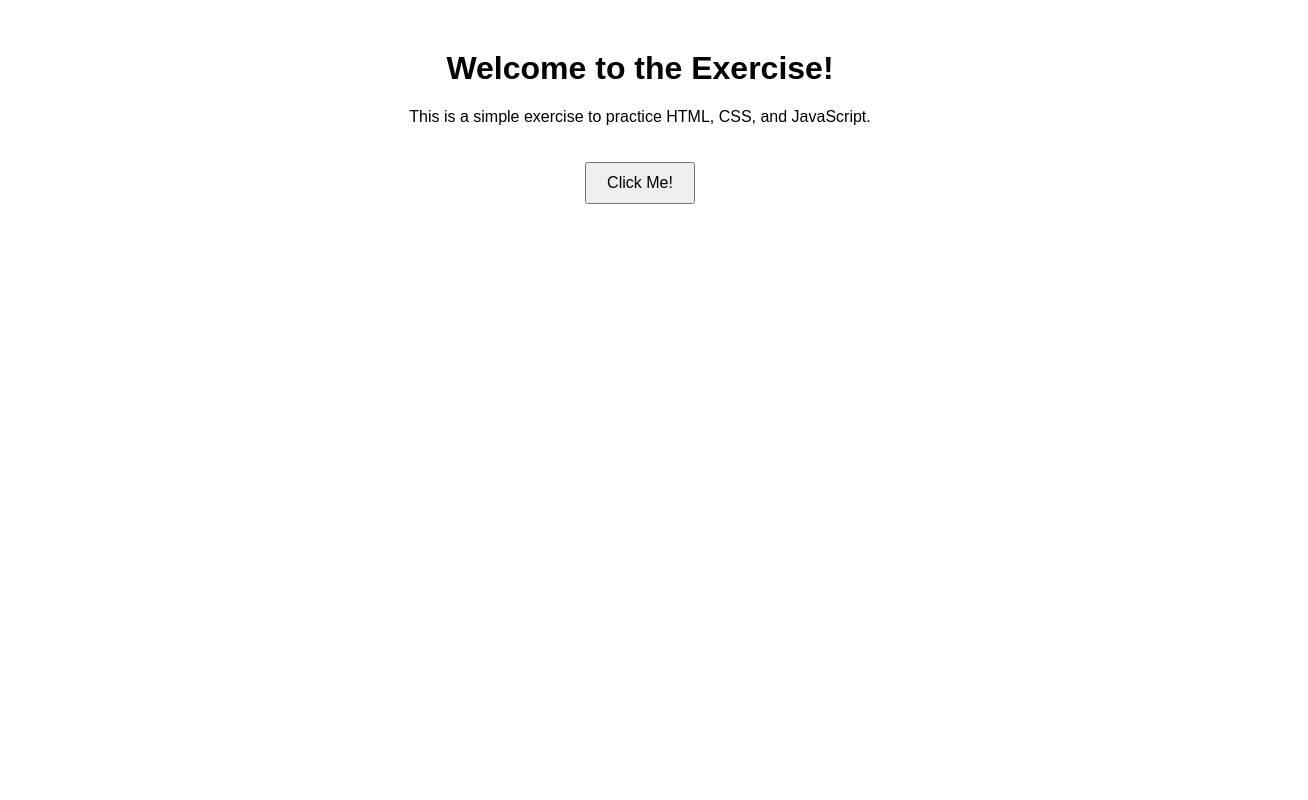
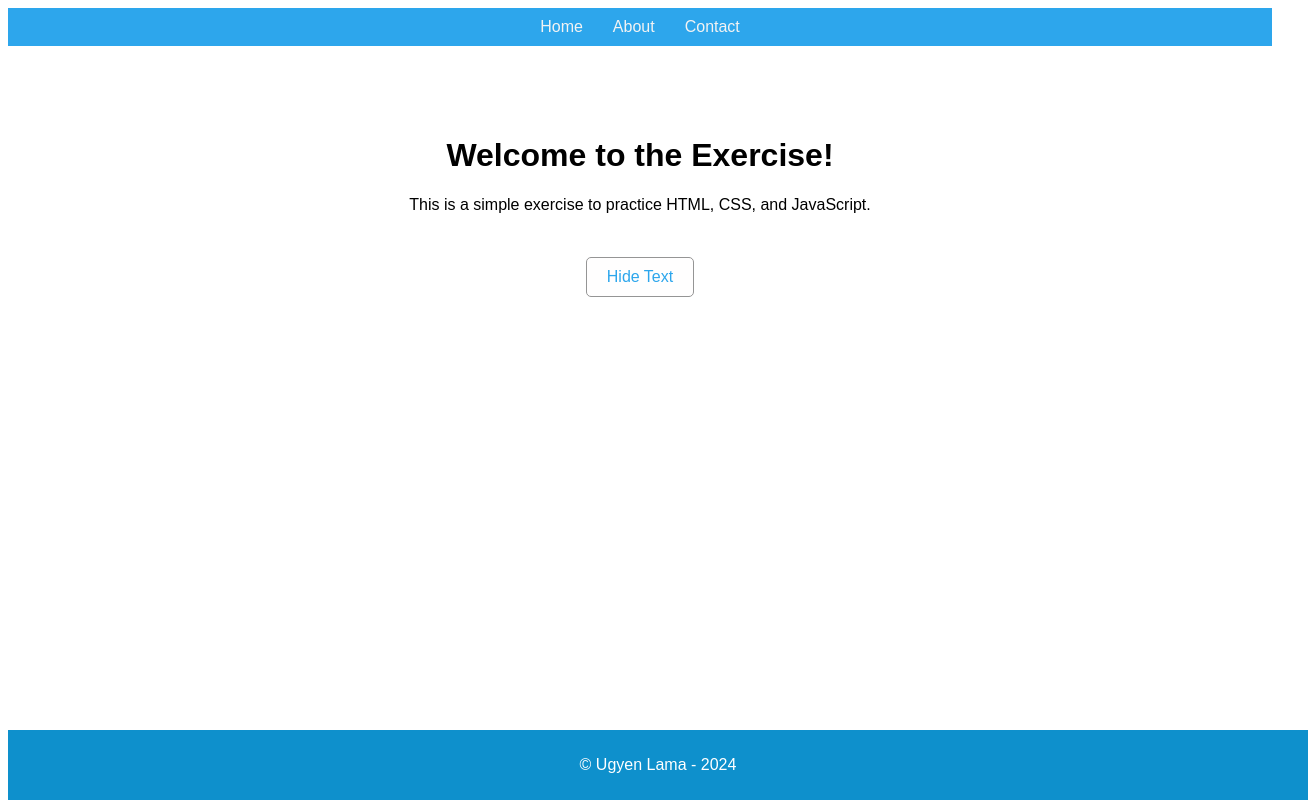
Before and after one commit to ugyenchheda/FirstExercise-main, a plain HTML site: page index.html in a window 1280 px wide. Shown: the whole page, 1308 px wide, since content can reach past the window. Drawn offline with Linux system fonts and the light colour scheme.

Commit message:
first assignment submission

```diff
--- a/index.html
+++ b/index.html
@@ -4,12 +4,25 @@
         <title>Exercise Template</title>
         <link rel="stylesheet" type="text/css" href="style.css">
     </head>
+
+    <nav>
+        <a href="#Home">Home</a>
+        <a href="#About">About</a>
+        <a href="#Contact">Contact</a>
+    </nav>
+
     <body>
         <div id="content">
+            <div class="inner-content">
                 <h1>Welcome to the Exercise!</h1>
                 <p id="description">This is a simple exercise to practice HTML, CSS, and JavaScript.</p>
-        <button id="actionButton">Click Me!</button>
             </div>
+                <button id="actionButton">Hide Text</button>
+        </div>
+    </body>
+
+    <footer>
+        <p>&copy; Ugyen Lama - <span id="currentYear"></span></p>
+    </footer>
     <script src="script.js"></script>
-</body>
 </html>
--- a/script.js
+++ b/script.js
@@ -1,3 +1,23 @@
-document.getElementById("actionButton").addEventListener("click", function() {
-    alert("Button clicked!");
+
+document.getElementById('currentYear').innerText = new Date().getFullYear();
+document.addEventListener('DOMContentLoaded', function() {
+    var descriptionParagraph = document.getElementById('description');
+    var actionButton = document.getElementById('actionButton');
+
+    actionButton.addEventListener('click', function() {
+        toggleVisibility(descriptionParagraph);
+        toggleButtonText(actionButton);
+    });
+
+    document.getElementById('currentYear').innerText = new Date().getFullYear();
 });
+
+function toggleVisibility(element) {
+    element.style.display = (element.style.display === 'none' || element.style.display === '') ? 'block' : 'none';
+}
+
+function toggleButtonText(button) {
+    button.innerText = (button.innerText === "Hide Text") ? "Show Text" : "Hide Text";
+}
+
+document.getElementById('description').style.display = 'block';
--- a/style.css
+++ b/style.css
@@ -5,6 +5,7 @@ body {
 #content {
     text-align: center;
     margin-top: 50px;
+    padding: 20px;
 }
 
 #actionButton {
@@ -12,4 +13,53 @@ body {
     padding: 10px 20px;
     font-size: 16px;
     cursor: pointer;
+    color: #2da6ec;
+    background: #fffefe;
+    border-color: #2da6ec;
+    transition: 0.5s ease;
+    border: 1px solid #959595;
+    border-radius: 5px;
 }
+
+#actionButton:hover {
+    color: #fff;
+    background: #2da6ec;
+    border-color: #2da6ec;
+    transition: 0.5s ease;
+    border: 1px solid #efefef;
+    border-radius: 0px;
+}
+
+header {
+    background-color: #333;
+    color: white;
+    text-align: center;
+    padding: 10px;
+}
+
+nav {
+    display: flex;
+    justify-content: center;
+    background-color: #2da6ec;
+    padding: 10px;
+}
+
+nav a {
+    margin: 0 15px;
+    text-decoration: none;
+    color: #f3f3f3;
+}
+
+.inner-content {
+    min-height: 100px;
+}
+
+footer {
+    text-align: center;
+    padding: 10px;
+    background-color: #0e90cc;
+    color: white;
+    position: absolute;
+    bottom: 0;
+    width: 100%;
+}
```
Lines whose indentation alone changed are shown as unchanged.
